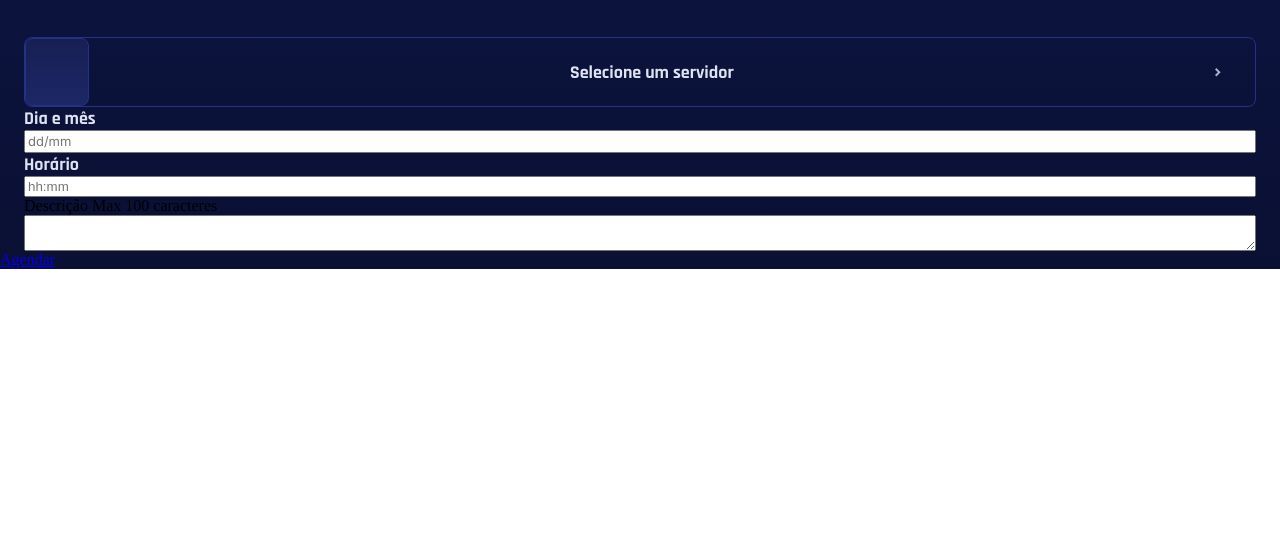
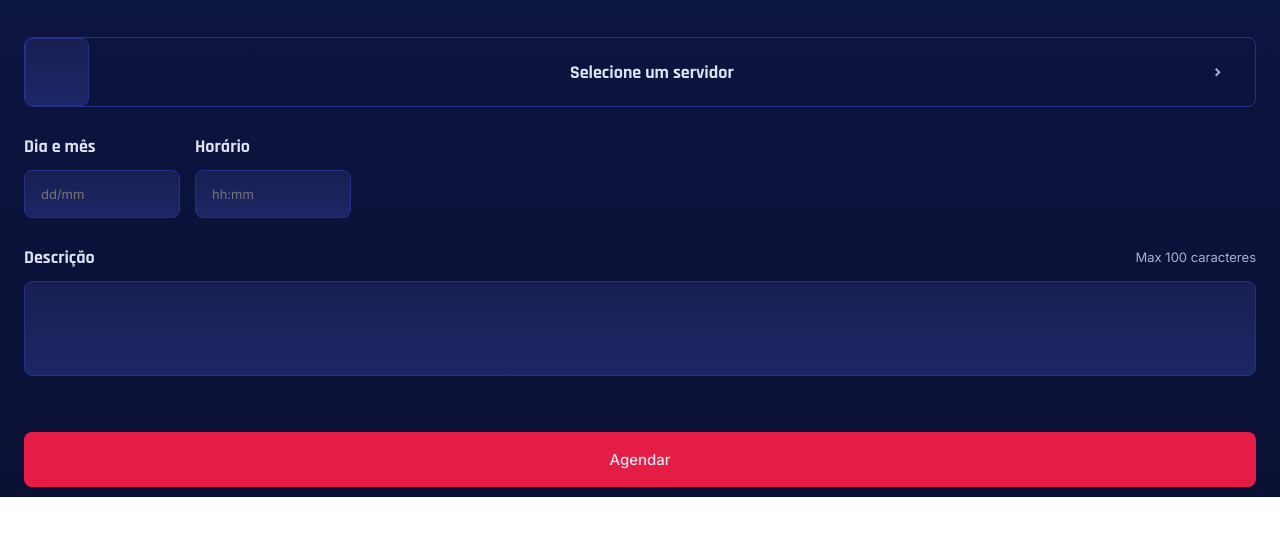
Before and after one commit to amoraleslandeo/Game-Play.github.io, a plain HTML site: page form.html in a window 1280 px wide. Shown: the part 248-784 px from the top of the page. Drawn offline with Linux system fonts and the light colour scheme.

Commit message:
form screen scss added

```diff
--- a/css/form.scss
+++ b/css/form.scss
@@ -17,9 +17,7 @@
             text-align: center;
             font-family: "Rajdhani";
             font-size: 20px;
-            font-style: normal;
             font-weight: 700;
-            line-height: normal;
             color: $third;
             margin: 0px;
             margin-left: 77px;
@@ -38,9 +36,7 @@
         h1 {
             font-family: "Rajdhani";
             font-size: 18px;
-            font-style: normal;
             font-weight: 700;
-            line-height: normal;
             color: $third;
             margin: 0px;
             margin-top: 32px;
@@ -87,9 +83,7 @@
                     text-align: center;
                     font-family: "Rajdhani";
                     font-size: 15px;
-                    font-style: normal;
                     font-weight: 700;
-                    line-height: normal;
                     color: $third;
                     margin: 0px;
                 }
@@ -117,13 +111,12 @@
                 height: 68px;
                 border-radius: 8px;
                 border: 1px solid #243189;
-                background: var(--shapes-boxes, linear-gradient(0deg, #1d2766 0%, #171f52 100%));
+                background: linear-gradient(0deg, #1d2766 0%, #171f52 100%);
             }
 
             p {
-                font-family: Rajdhani;
+                font-family: "Rajdhani";
                 font-size: 18px;
-                font-style: normal;
                 font-weight: 700;
                 line-height: normal;
                 color: $third;
@@ -138,6 +131,12 @@
         .contact {
             display: flex;
             flex-direction: column;
+            margin-top: 28px;
+
+            .date_hour {
+                display: flex;
+                flex-direction: row;
+                gap: 15px;
 
             .date_btn {
                 display: flex;
@@ -146,21 +145,25 @@
                 label {
                     font-family: "Rajdhani";
                     font-size: 18px;
-                    font-style: normal;
                     font-weight: 700;
-                    line-height: normal;
                     color: $third;
                     margin: 0px;
+                    margin-bottom: 12px;
                 }
 
                 input[type="text"] {
                     font-family: "Inter";
                     font-size: 13px;
-                    font-style: normal;
                     font-weight: 400;
                     line-height: 17px;
                     color: $third_2;
                     margin: 0px;
+                    padding-left: 16px;
+                    width: 156px;
+                    height: 48px;
+                    border-radius: 8px;
+                    border: 1px solid #243189;
+                    background: linear-gradient(0deg, #1d2766 0%, #171f52 100%);
                 }
             }
 
@@ -171,22 +174,87 @@
                 label {
                     font-family: "Rajdhani";
                     font-size: 18px;
-                    font-style: normal;
                     font-weight: 700;
-                    line-height: normal;
                     color: $third;
                     margin: 0px;
+                    margin-bottom: 12px;
                 }
 
-                input[type="time"] {
+                input {
                     font-family: "Inter";
                     font-size: 13px;
-                    font-style: normal;
+                    font-weight: 400;
+                    line-height: 17px;
+                    color: $third_2;
+                    margin: 0px;
+                    padding-left: 16px;
+                    width: 156px;
+                    height: 48px;
+                    border-radius: 8px;
+                    border: 1px solid #243189;
+                    background: var(--shapes-boxes, linear-gradient(0deg, #1d2766 0%, #171f52 100%));
+                }
+            }
+        }
+            .textarea {
+                display: flex;
+                align-items: center;
+                justify-content: space-between;
+                margin-top: 28px;
+                margin-bottom: 12px;
+
+                label {
+                    font-family: "Rajdhani";
+                    font-size: 18px;
+                    font-weight: 700;
+                    color: $third;
+                    margin: 0px;
+
+                }
+                span {
+                    font-family: "Inter";
+                    font-size: 13px;
                     font-weight: 400;
                     line-height: 17px;
                     color: $third_2;
                     margin: 0px;
                 }
+
+            }
+            textarea {
+                width: 100%;
+                height: 95px;
+                resize: none;
+                border-radius: 8px;
+                border: 1px solid #243189;
+                background: linear-gradient(0deg, #1d2766 0%, #171f52 100%);
+            }
+        }
+    }
+    footer {
+        border-radius: 8px;
+        background-color: $secundary;
+        margin: 0px;
+        margin-top: 56px;
+        margin-bottom: 10px;
+        margin-left: 24px;
+        margin-right: 24px;
+        padding-top: 15px;
+        padding-bottom: 15px;
+
+        a {
+            display: flex;
+            text-decoration: none;
+            align-items: center;
+
+            span {
+                font-family: "Inter";
+                font-size: 15px;
+                font-weight: 500;
+                line-height: 25px;
+                color: $third;
+                width: 100%;
+                text-align: center;
             }
         }
     }
```
Also changed, not shown: css/form.css.
